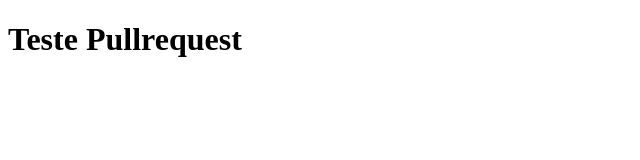
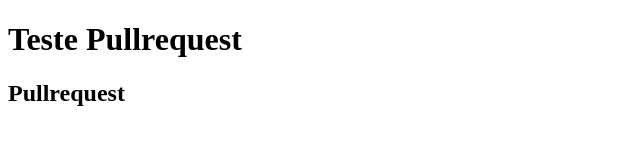
Before and after one commit to MatheusPignata/forkpulltest, a plain HTML site: page index.html in a window 1280 px wide. Shown: the whole page, without its empty margins (0-640 px from the left). Drawn offline with Linux system fonts and the light colour scheme.

Commit message:
teste commit

```diff
--- a/index.html
+++ b/index.html
@@ -10,6 +10,7 @@
 <body>
     <header>
         <h1>Teste Pullrequest</h1>
+        <h2>Pullrequest</h2>
     </header>
     <main></main>
     <footer></footer>
```
